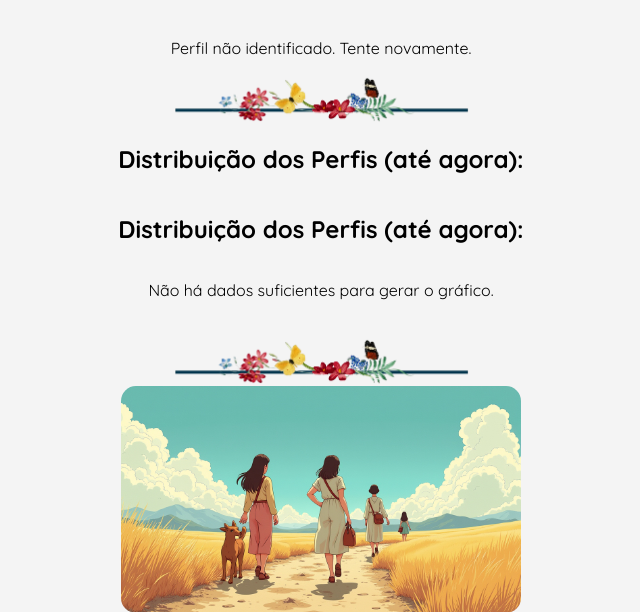
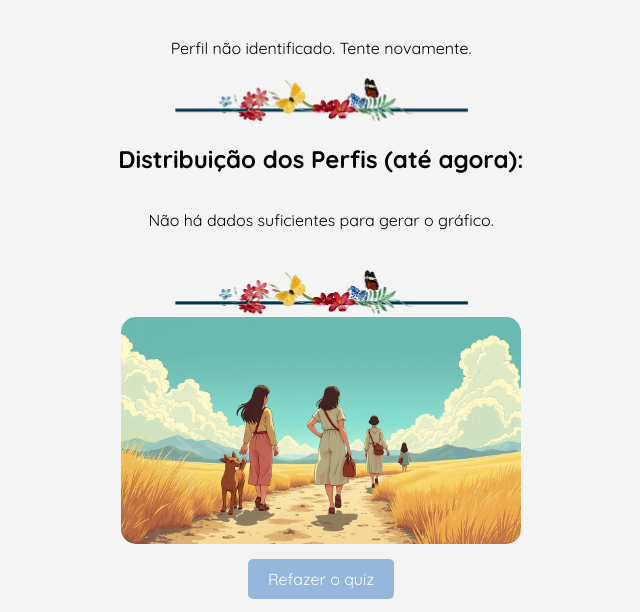
Before and after one commit to KarinPortfolio/perfil, a Flask app: template templates/resultado.html in a window 1280 px wide. Shown: the part 91-703 px from the top of the page, without its empty margins (319-959 px from the left). Run offline with Flask 3, Linux system fonts and the light colour scheme; the template is opened without the code that fills it, so the values that code supplies are empty.

Commit message:
linha duplicada

```diff
--- a/templates/resultado.html
+++ b/templates/resultado.html
@@ -38,7 +38,7 @@
         class="borda"
         src="{{ url_for('static', filename='images/borda.png') }}"
       />
-      <h2>Distribuição dos Perfis (até agora):</h2>
+
       <div class="resultado">
         <h2>Distribuição dos Perfis (até agora):</h2>
         {% if grafico_base64 %}
```
